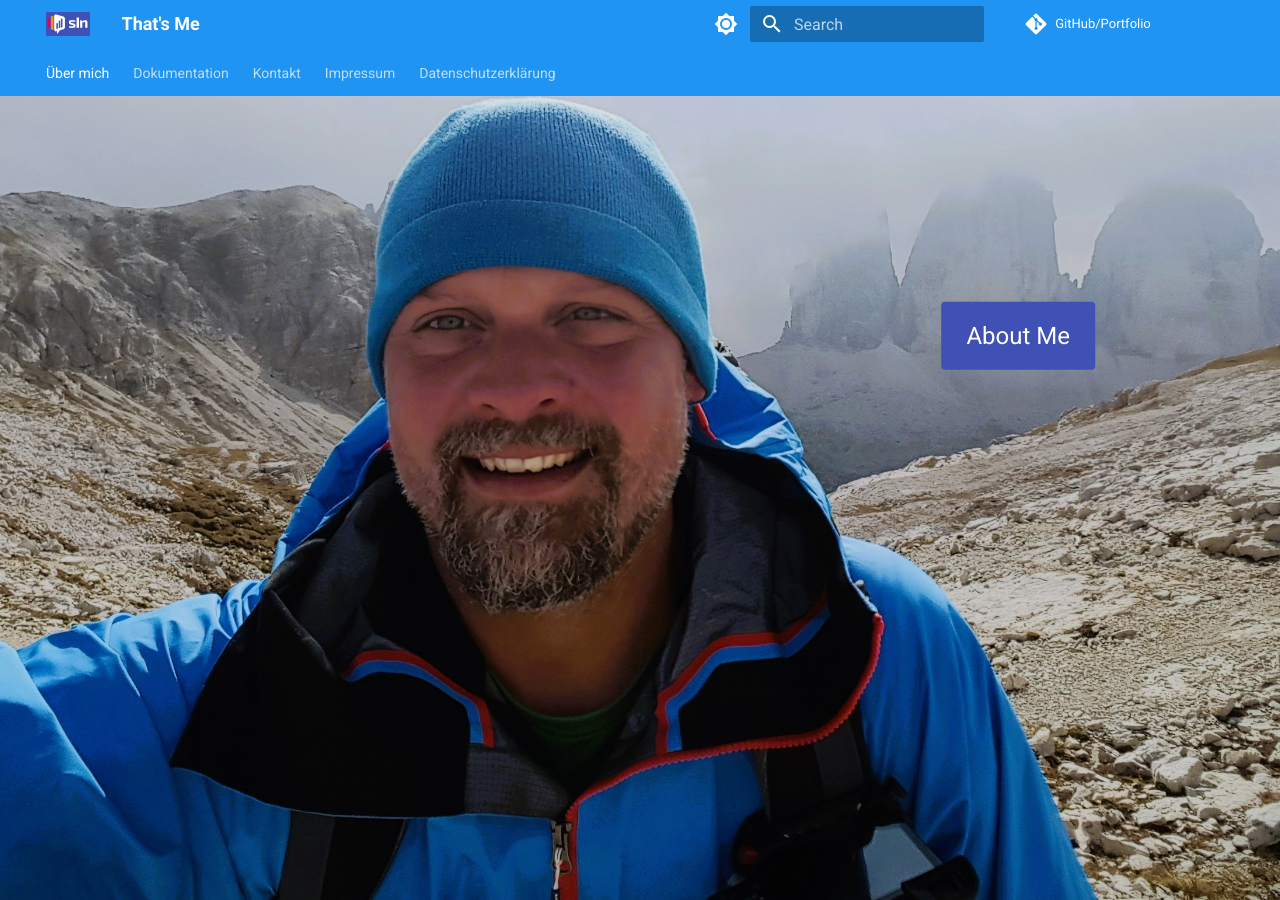
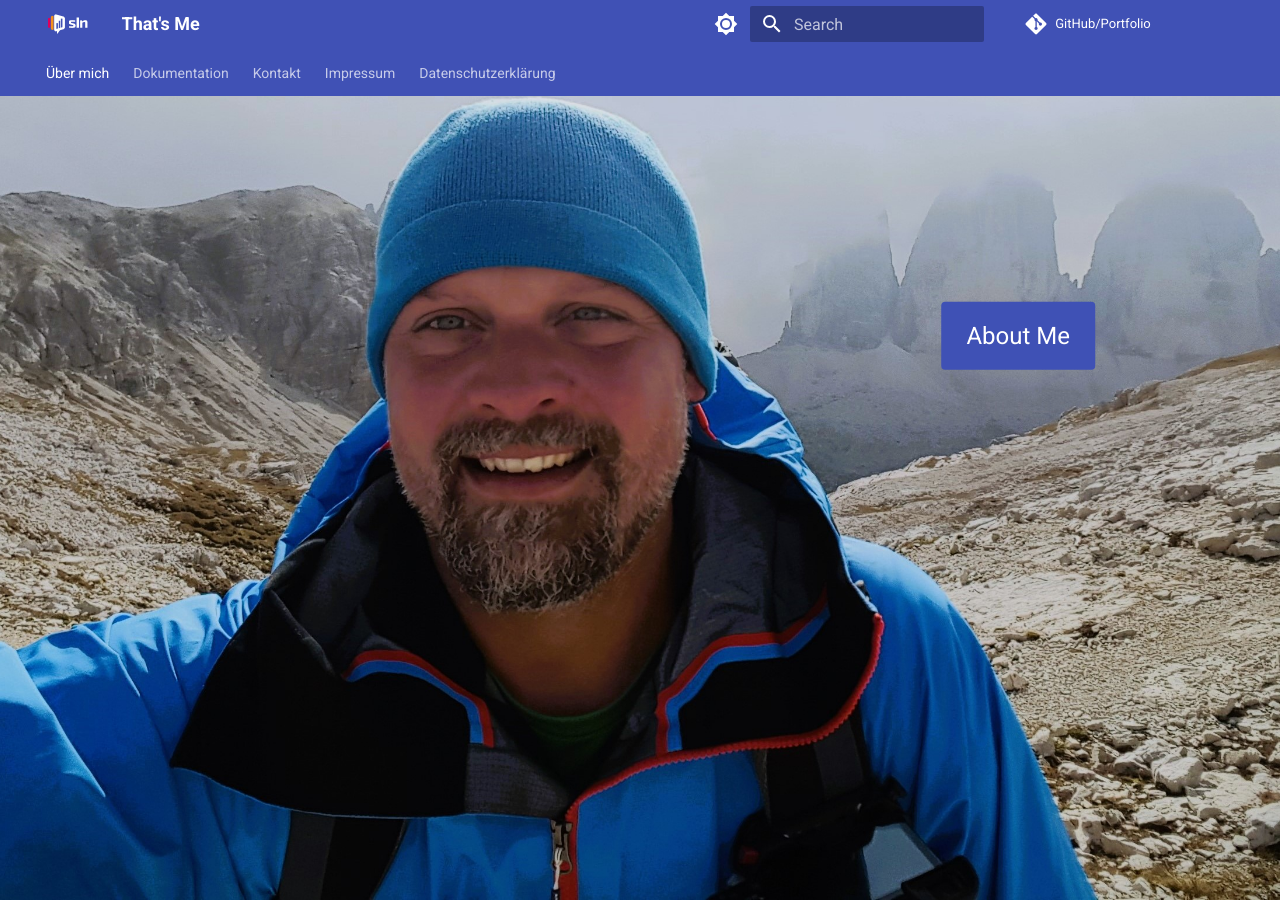
Before and after one commit to OnPlastic/Portfolio, an MkDocs documentation site: the page built from docs/index.md, in a window 1280 px wide and 900 px high. Built offline with MkDocs 1.6.1 and Material for MkDocs 9.7.7, drawn with Linux system fonts in a browser that asks for light colours; comment, search, counter and statistics services are not loaded.

```diff
--- a/mkdocs.yml
+++ b/mkdocs.yml
@@ -22,8 +22,8 @@
 
     # Palette toggle for light mode
     - scheme: default
-      primary: blue
-      accent: indigo
+      primary: indigo
+      accent: blue
       toggle:
         icon: material/brightness-7
         name: Switch to dark mode
```
